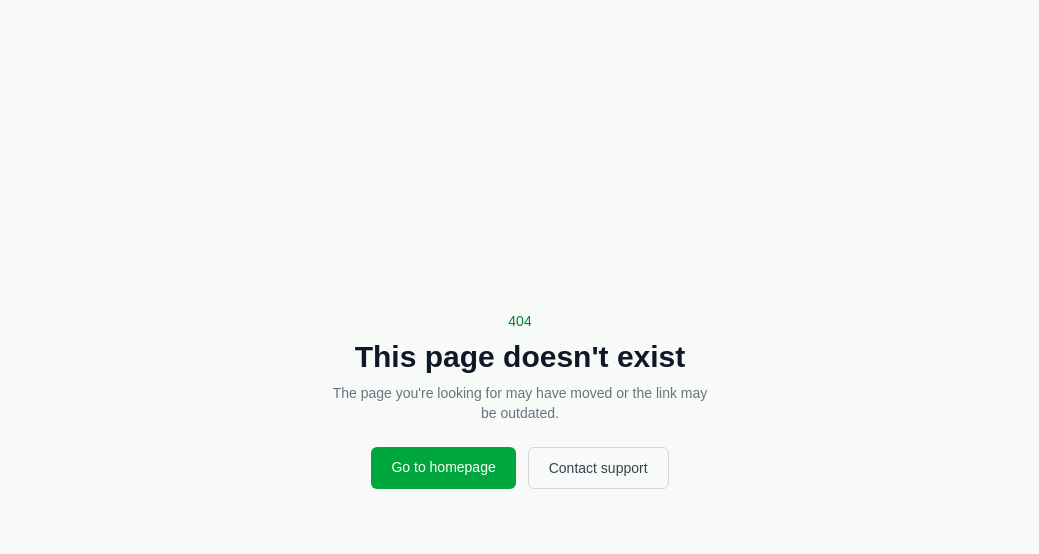
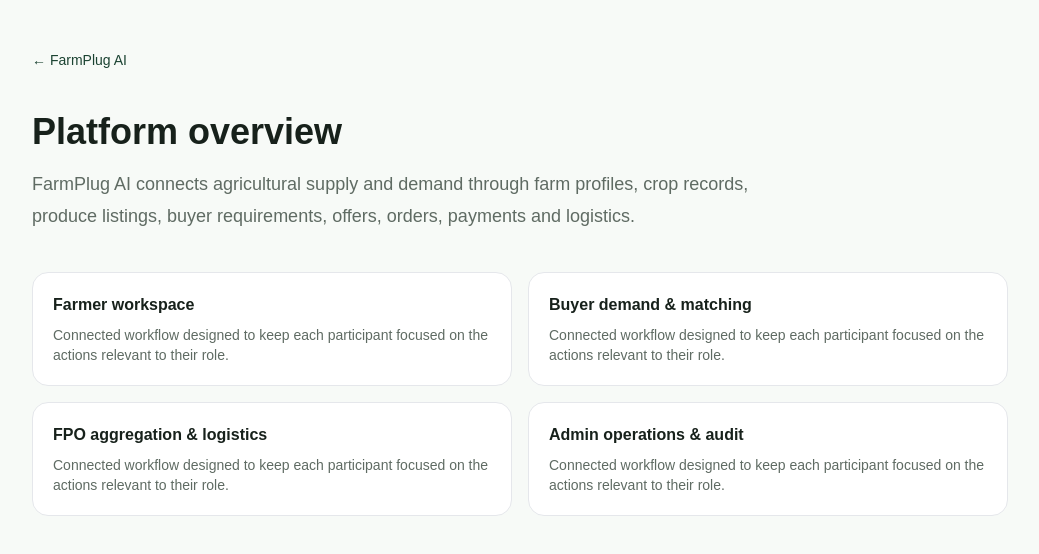
Before and after one commit to gokulmaniraj2008-collab/Farmplug-ai, a Next.js app: page /platform in a window 1280 px wide. Before the commit this address had no page. Shown: the top 554 px of the page, without its empty margins (120-1159 px from the left). Built offline with nearby package versions, Linux system fonts and the light colour scheme.

Commit message:
Add FarmPlug AI public platform overview

```diff
--- /dev/null
+++ b/app/platform/page.tsx
@@ -0,0 +1,5 @@
+import Link from "next/link";
+
+export default function PlatformPage() {
+  return <main className="mx-auto max-w-5xl px-6 py-12"><Link href="/" className="text-sm font-medium text-[#1B4332]">← FarmPlug AI</Link><h1 className="mt-10 text-4xl font-bold text-[#17211B]">Platform overview</h1><p className="mt-4 max-w-3xl text-lg leading-8 text-[#5F6B63]">FarmPlug AI connects agricultural supply and demand through farm profiles, crop records, produce listings, buyer requirements, offers, orders, payments and logistics.</p><div className="mt-10 grid gap-4 sm:grid-cols-2">{["Farmer workspace","Buyer demand & matching","FPO aggregation & logistics","Admin operations & audit"].map(x=><div key={x} className="rounded-2xl border border-gray-200 bg-white p-5"><h2 className="font-semibold text-[#17211B]">{x}</h2><p className="mt-2 text-sm text-[#5F6B63]">Connected workflow designed to keep each participant focused on the actions relevant to their role.</p></div>)}</div></main>;
+}
```
